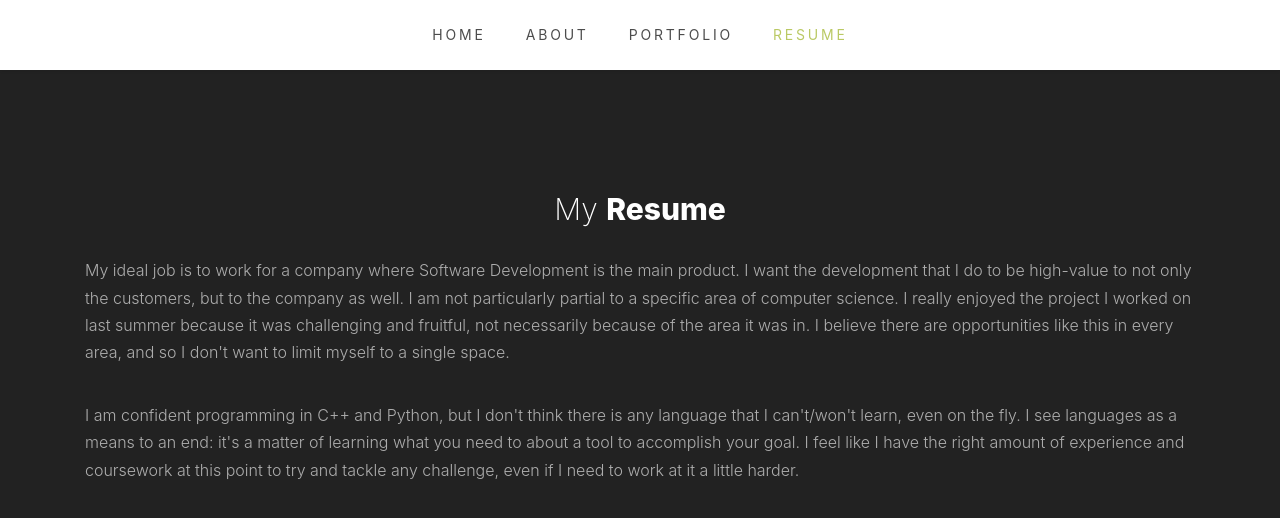
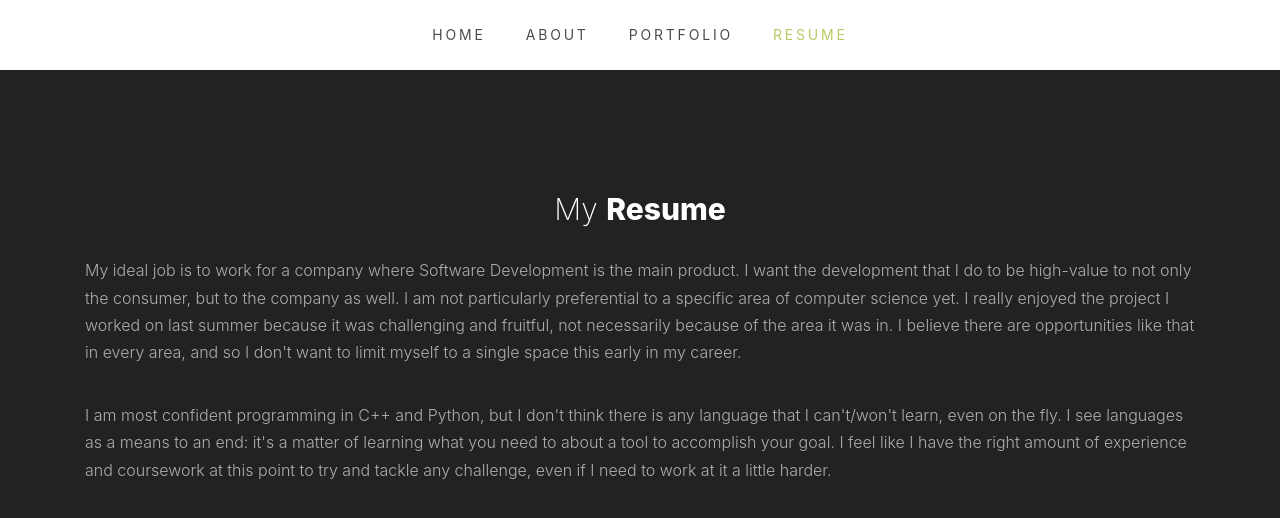
Before and after one commit to michaelmckinsey1/michaelmckinsey1.github.io, a Jekyll site: the page index.html, which Jekyll copies as it is, in a window 1280 px wide and 900 px high, scrolled down 2300 px. Shown: the top 518 px of the window. Built offline with Jekyll 4.4.1, drawn with Linux system fonts in a browser that asks for light colours; some of the changed text lies outside the part shown.

Commit message:
Update main page text

```diff
--- a/index.html
+++ b/index.html
@@ -69,14 +69,7 @@
                         <h2>About <strong>Me</strong></h2>
                     </div>
                     <p class="lead">Currently pursuing a computer science degree at Texas A&amp;M University College Station, I am interested in software engineering related opportunities.</p>
-                    <p>Originally from Houston, I am no stranger to Texas. I love all Houston sports teams, but I am mainly absorbed playing/watching basketball. I love almost anything competitve, including competitive gaming. I have also been getting into running recently due to the lack of open basketball courts.</p>
-
-                    <!--
-                    <p>
-                        <a href="mailto:michaelmckinsey1@gmail.com" class="btn btn-primary px-4 py-2 btn-sm smoothscroll">Hire Me</a>
-                        <a href="/resume/Resume.pdf" target="_blank" class="btn btn-secondary px-4 py-2 btn-sm">Download Resume</a>
-                    </p>
--->
+                    <p>Originally from Houston, I am no stranger to Texas. I love all Houston sports, but I am mainly absorbed playing/watching basketball. I love almost anything competitve, including competitive gaming. I have also gotten into running in recent months due to the lack of open basketball courts.</p>
                 </div>
             </div>
 
@@ -161,10 +154,10 @@
                         <h2>My <strong>Resume</strong></h2>
                     </div>
                     <div class="center-qual">
-                        <p>My ideal job is to work for a company where Software Development is the main product. I want the development that I do to be high-value to not only the customers, but to the company as well. I am not particularly partial to a specific area of computer science. I really enjoyed the project I worked on last summer because it was challenging and fruitful, not necessarily because of the area it was in. I believe there are opportunities like this in every area, and so I don't want to limit myself to a single space.</p>
+                        <p>My ideal job is to work for a company where Software Development is the main product. I want the development that I do to be high-value to not only the consumer, but to the company as well. I am not particularly preferential to a specific area of computer science yet. I really enjoyed the project I worked on last summer because it was challenging and fruitful, not necessarily because of the area it was in. I believe there are opportunities like that in every area, and so I don't want to limit myself to a single space this early in my career.</p>
                     </div>
                     <div class="center-qual">
-                        <p>I am confident programming in C++ and Python, but I don't think there is any language that I can't/won't learn, even on the fly. I see languages as a means to an end: it's a matter of learning what you need to about a tool to accomplish your goal. I feel like I have the right amount of experience and coursework at this point to try and tackle any challenge, even if I need to work at it a little harder.</p>
+                        <p>I am most confident programming in C++ and Python, but I don't think there is any language that I can't/won't learn, even on the fly. I see languages as a means to an end: it's a matter of learning what you need to about a tool to accomplish your goal. I feel like I have the right amount of experience and coursework at this point to try and tackle any challenge, even if I need to work at it a little harder.</p>
                     </div>
                 </div>
 
```
